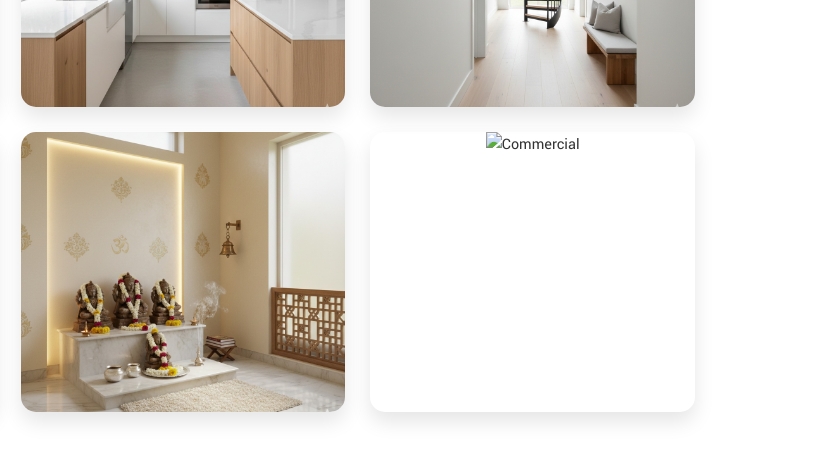
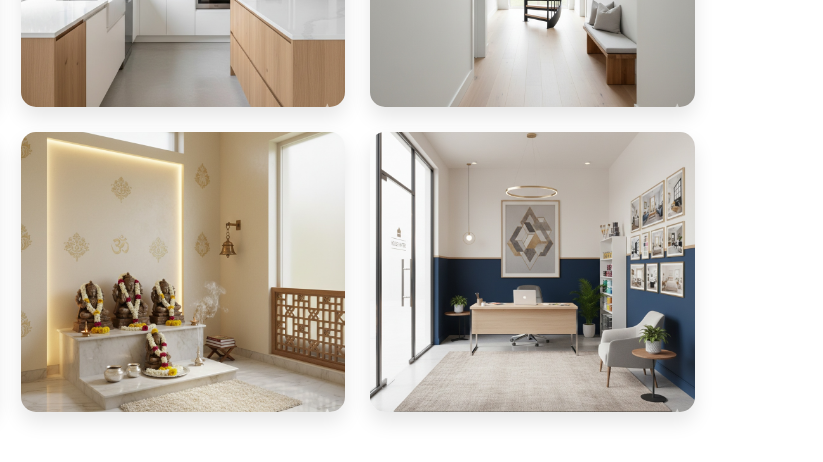
Before and after one commit to Yashbanjare07/Gopal-Baghel, a plain HTML site: page part3.html in a window 1280 px wide. Shown: the part 4180-4642 px from the top of the page, 457-1280 px from the left. Drawn offline with Linux system fonts and the light colour scheme.

Commit message:
Update part3.html

```diff
--- a/part3.html
+++ b/part3.html
@@ -714,7 +714,7 @@
             </div>
             <!-- 18. Commercial Space -->
             <div class="gallery-item">
-                <img src="part3q.png" alt="Commercial">
+                <img src="part3q.jpg" alt="Commercial">
                 <div class="gallery-overlay">
                     <h4 data-i18n="g18_title">कमर्शियल स्पेस</h4>
                     <p data-i18n="g18_desc">ऑफिस और दुकान</p>
@@ -1110,4 +1110,5 @@
         }
     </script>
 </body>
+
 </html>
```
